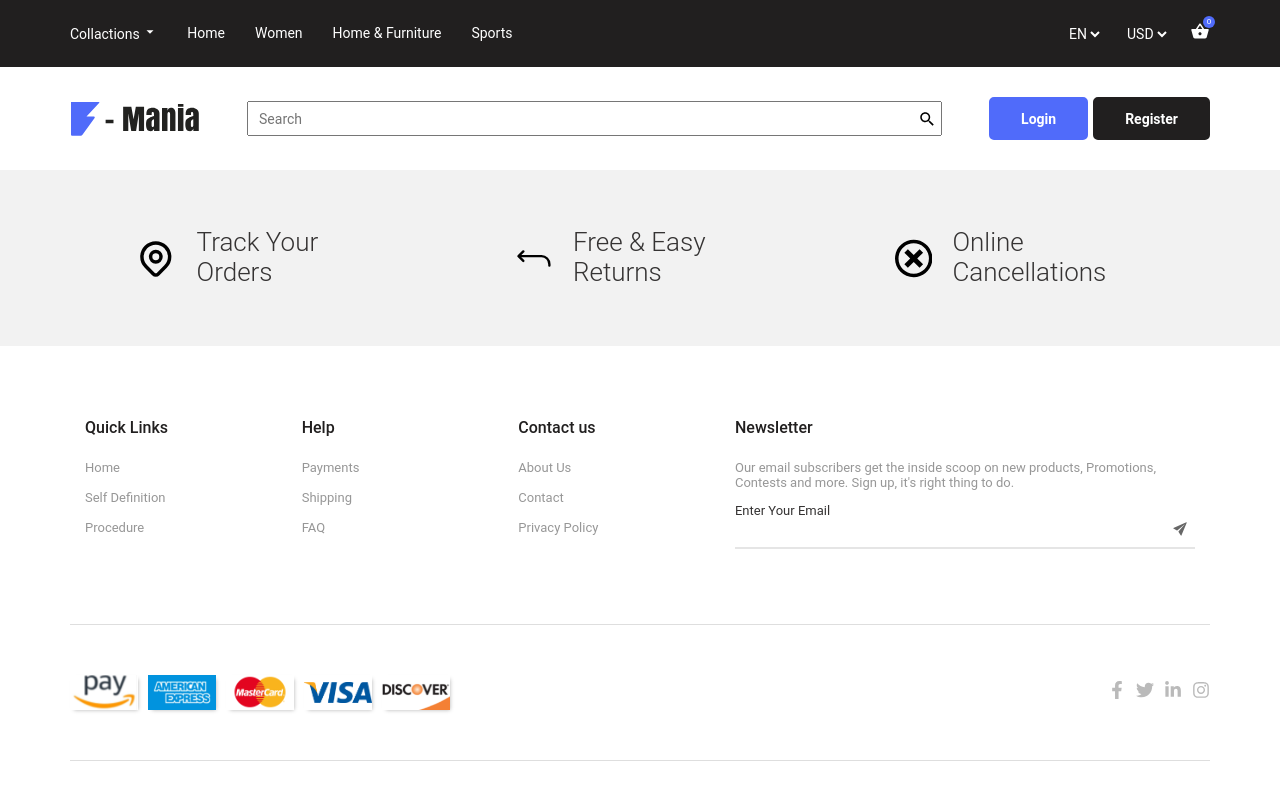
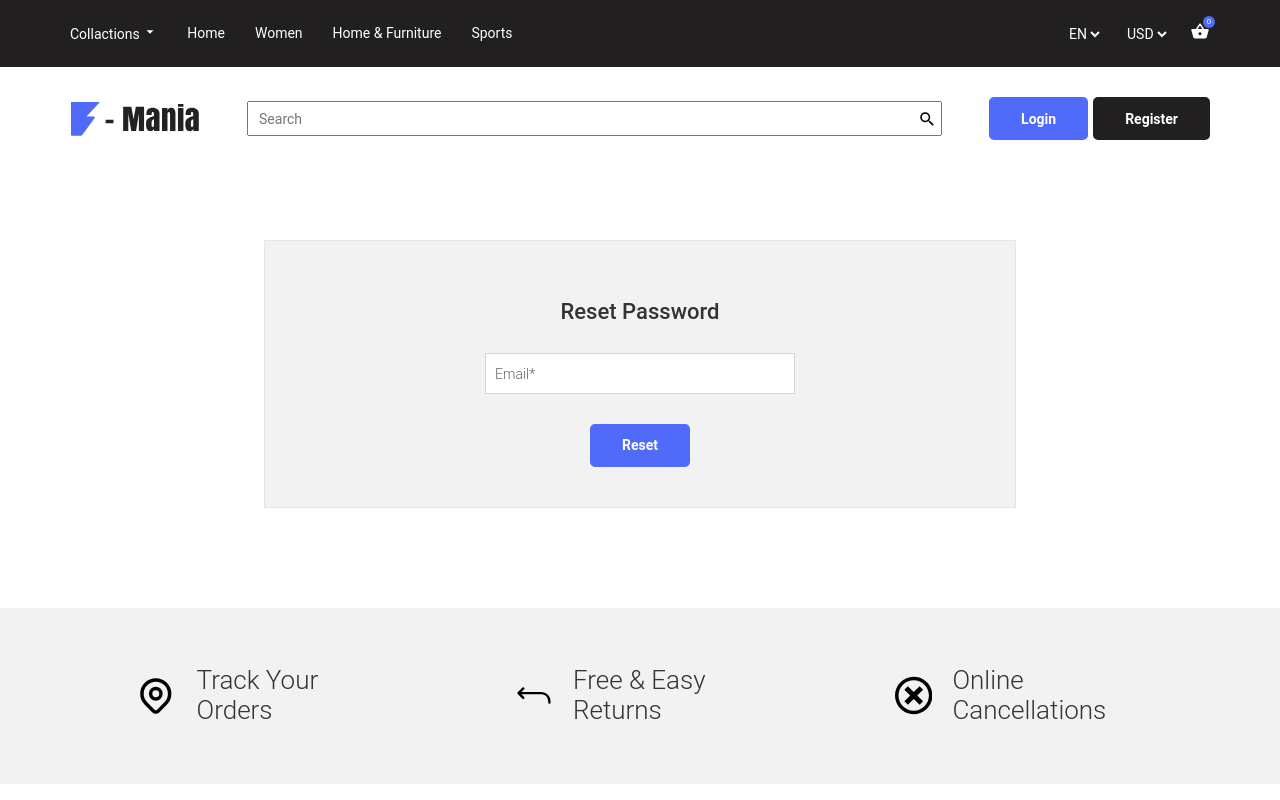
Before and after one commit to karol-wolski/fmania, a React (Create React App) app: page /reset in a window 1280 px wide. Shown: the top 800 px of the page. Built offline with nearby package versions, Linux system fonts and the light colour scheme.

Commit message:
feat: Reset Password (#17)
Add reset form component
Add reset page

```diff
--- a/src/App.tsx
+++ b/src/App.tsx
@@ -5,6 +5,7 @@ import Header from './components/Header/Header'
 import Navigation from './components/Navigation/Navigation'
 import Home from './views/Home/Home'
 import Login from './views/Login/Login'
+import ResetPassword from './views/ResetPassword/ResetPassword'
 
 const App = () => {
   return (
@@ -15,6 +16,7 @@ const App = () => {
         <Switch>
           <Route exact path="/" component={Home} />
           <Route exact path="/login" component={Login} />
+          <Route exact path="/reset" component={ResetPassword} />
         </Switch>
         <Footer />
       </Router>
--- /dev/null
+++ b/src/components/Forms/ResetPasswordForm/ResetPasswordForm.tsx
@@ -0,0 +1,58 @@
+import React, { useState } from 'react'
+import { Button } from '../../../shared/Button/Button'
+import { Input } from '../../../shared/Input/Input'
+import { Label } from '../../../shared/Label/Label'
+import { Container, Title, Form, FormWrapper } from '../Form.style'
+import { useForm } from 'react-hook-form'
+import { isInputFocus } from '../../../helpers/isInputFocus'
+import { EMAIL_REGEX } from '../../../constants/constants'
+import ErrorMessage from '../../Alert/Alert'
+
+interface LoginData {
+  email: string
+}
+
+interface ActiveField {
+  email: boolean
+}
+
+const ResetPasswordForm: React.FC = () => {
+  const [isActive, setIsActive] = useState<ActiveField>({
+    email: false,
+  })
+
+  const { register, handleSubmit, errors } = useForm<LoginData>()
+
+  const onSubmit = (data: any) => console.log(data)
+
+  return (
+    <Container>
+      <Title>Reset Password</Title>
+      <Form onSubmit={handleSubmit(onSubmit)}>
+        <FormWrapper>
+          <Input
+            kind="medium"
+            name="email"
+            type="email"
+            onFocus={e => isInputFocus(e, isActive, setIsActive, true)}
+            onBlur={e => isInputFocus(e, isActive, setIsActive, false)}
+            refForward={register({ required: true, pattern: EMAIL_REGEX })}
+          />
+          <Label kind="medium" isActive={isActive.email}>
+            Email*
+          </Label>
+          {errors.email?.type === 'required' && <ErrorMessage type="Error" message="Email field is required" />}
+          {errors.email?.type === 'pattern' && (
+            <ErrorMessage type="Error" message="Please enter your email address in format: yourname@domena.com" />
+          )}
+        </FormWrapper>
+
+        <Button kind="contain" category="secondary">
+          Reset
+        </Button>
+      </Form>
+    </Container>
+  )
+}
+
+export default ResetPasswordForm
--- /dev/null
+++ b/src/views/ResetPassword/ResetPassword.tsx
@@ -0,0 +1,8 @@
+import React from 'react'
+import ResetPasswordForm from '../../components/Forms/ResetPasswordForm/ResetPasswordForm'
+
+const ResetPassword: React.FC = () => {
+  return <ResetPasswordForm />
+}
+
+export default ResetPassword
```
Also changed, not shown: 1 other file (tests, documents, lock files or other folders).
